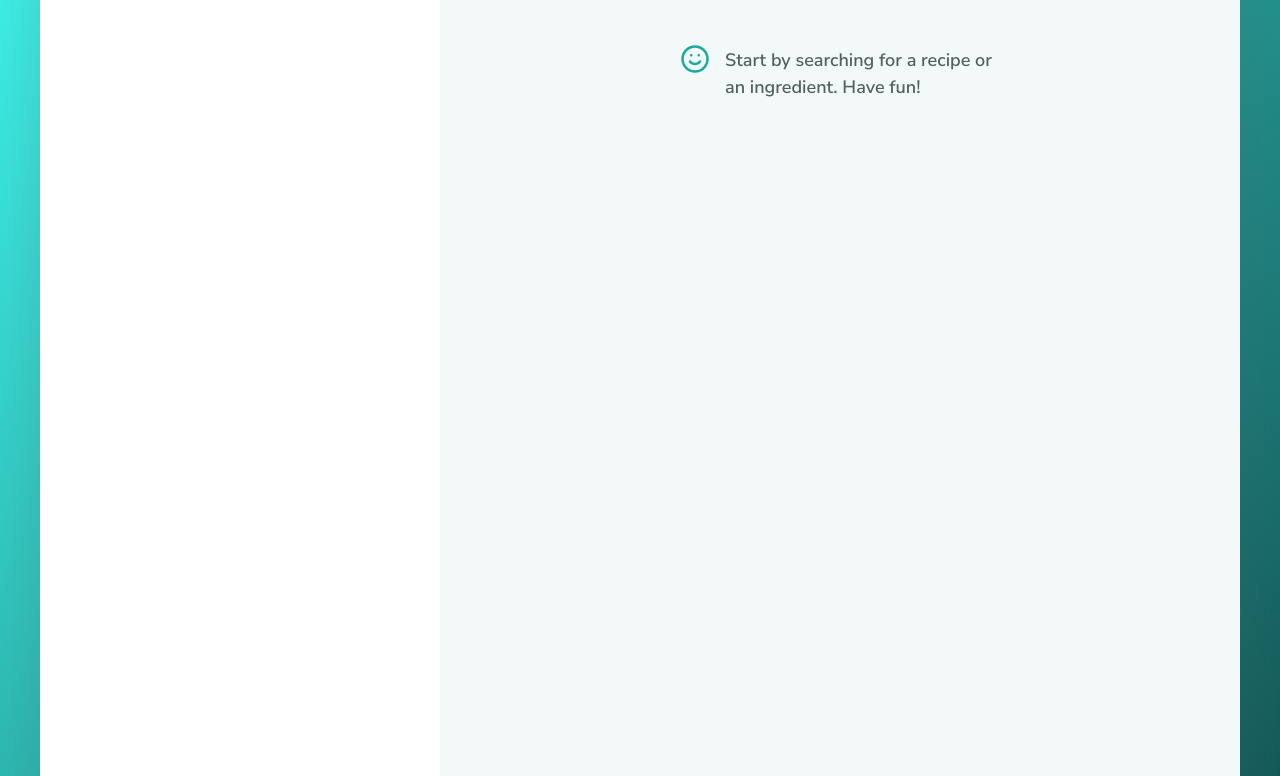
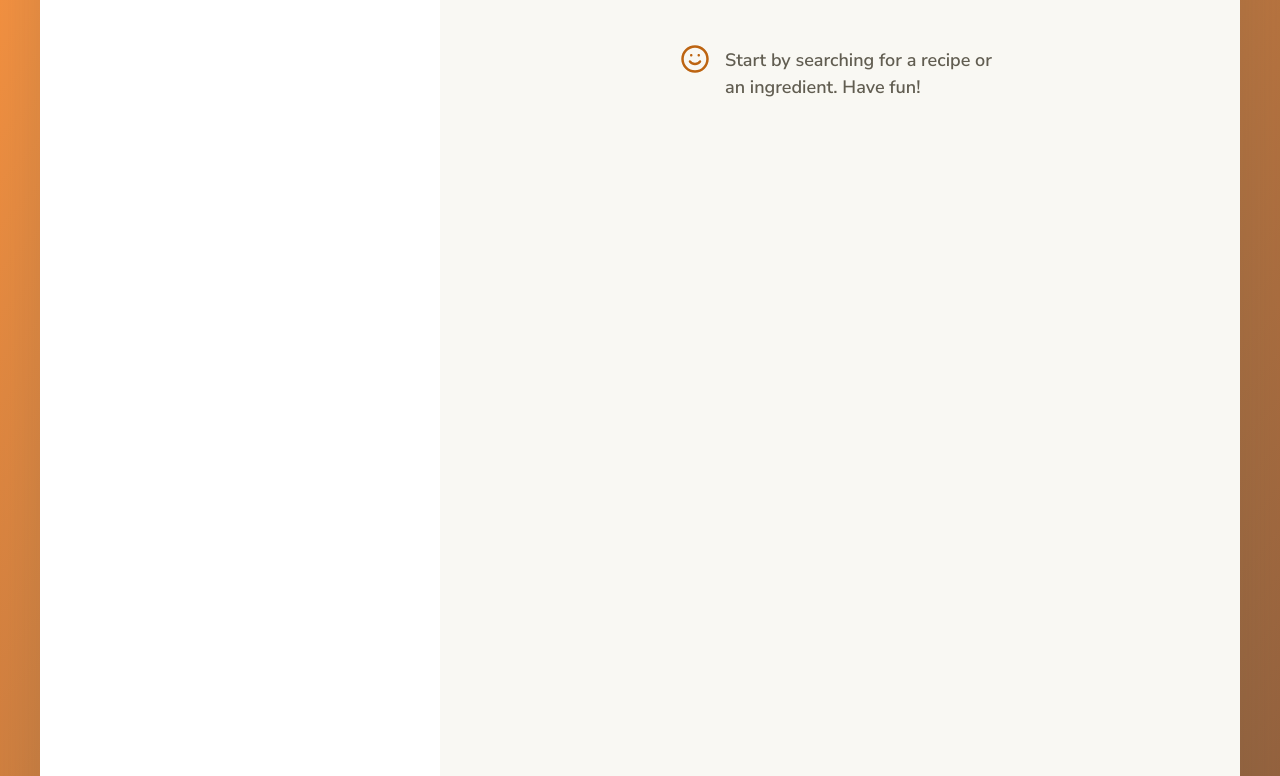
Before and after one commit to kaydo1506/foodie, a website built with Parcel: page index.html in a window 1280 px wide. Shown: the part 154-930 px from the top of the page. Built offline with nearby package versions, Linux system fonts and the light colour scheme.

Commit message:
changed the colours

```diff
--- a/index.html
+++ b/index.html
@@ -13,7 +13,11 @@
       href="https://fonts.googleapis.com/css?family=Nunito+Sans:400,600,700"
       rel="stylesheet"
     />
-    <link rel="shortcut icon" href="src/img/fav-mine.png" type="image/x-icon" />
+    <link
+      rel="shortcut icon"
+      href="src/img/new favicon.png"
+      type="image/x-icon"
+    />
 
     <link rel="stylesheet" href="src/sass/main.scss" />
     <!-- <script defer src="src/js/controller.js"></script> -->
@@ -26,7 +30,7 @@
     <div class="container">
       <header class="header">
         <a href="/index.html"
-          ><img src="src/img/logo-mine.png" alt="Logo" class="header__logo"
+          ><img src="src/img/new logo.png" alt="Logo" class="header__logo"
         /></a>
 
         <form class="search header__form">
--- a/src/sass/_base.scss
+++ b/src/sass/_base.scss
@@ -1,12 +1,12 @@
-$color-primary: #1aaa9e;
-$color-grad-1: #40faf1;
-$color-grad-2: #0b3d3d;
+$color-primary: #bd6411;
+$color-grad-1: #fa7c15d0;
+$color-grad-2: #612d0ac9;
 
-$color-grey-light-1: #f3f9f8; // Light background
-$color-grey-light-2: #eef2f2; // Light lines
-$color-grey-light-3: #c3d3d1; // Light text (placeholder)
-$color-grey-dark-1: #51615f; // Normal text
-$color-grey-dark-2: #819190; // Lighter text
+$color-grey-light-1: #f9f8f3; // Light background
+$color-grey-light-2: #f2f1ee; // Light lines
+$color-grey-light-3: #d3d0c3; // Light text (placeholder)
+$color-grey-dark-1: #615d51; // Normal text
+$color-grey-dark-2: #918f81; // Lighter text
 
 $gradient: linear-gradient(to right bottom, $color-grad-1, $color-grad-2);
 
--- a/src/sass/_recipe.scss
+++ b/src/sass/_recipe.scss
@@ -43,7 +43,7 @@
     transform: translate(-50%, 20%) skewY(-6deg);
     color: #fff;
     font-weight: 700;
-    font-size: 3.25rem;
+    font-size: 3rem;
     text-transform: uppercase;
     width: 50%;
     line-height: 1.95;
```
Also changed, not shown: src/img/new favicon.png (added), src/img/new logo.png (added).
